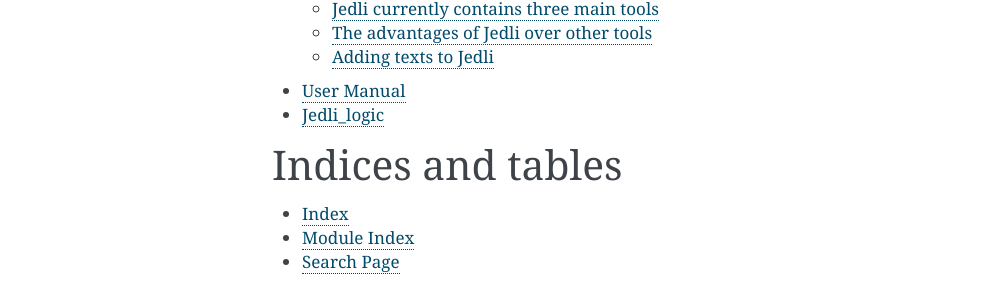
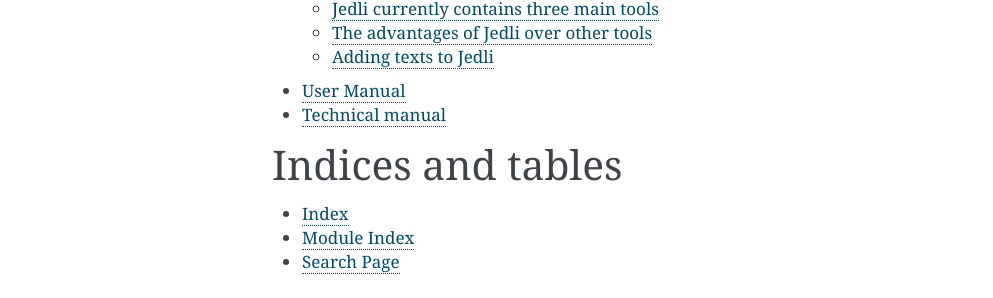
Before and after one commit to maximromanov/jedli, a Sphinx documentation site: the page built from documentation/index.rst, in a window 1280 px wide. Shown: the part 260-558 px from the top of the page, without its empty margins (148-1141 px from the left). Built offline with Sphinx 7.4.7, drawn with Linux system fonts in a browser that asks for light colours.

Commit message:
update technical manual title

```diff
--- a/documentation/source/technicalmanual.rst
+++ b/documentation/source/technicalmanual.rst
@@ -1,2 +1,4 @@
-Jedli_logic
-===========
+Technical manual
+================
+
+TBC
```
